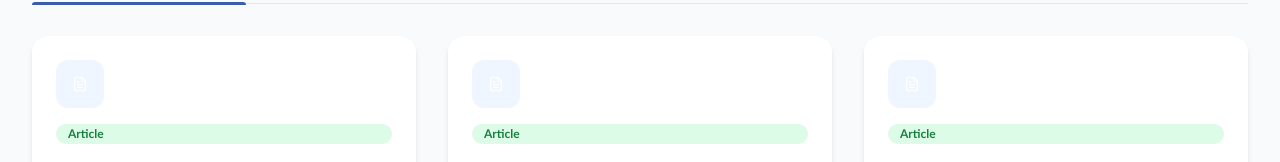
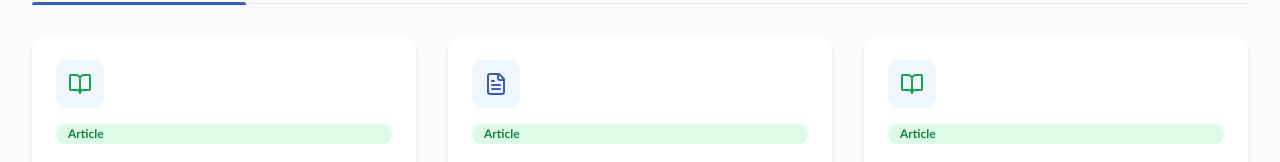
Before and after one commit to Mutarura/SU-Mental-Health-Club, a Next.js app: page /resources in a window 1280 px wide. Shown: the part 344-506 px from the top of the page. Built offline with nearby package versions, Linux system fonts and the light colour scheme; no server answers; the database is empty.

Commit message:
completionId: cgen-4e1c819277b8428a9329b760f7881ce7
cgen-4e1c819277b8428a9329b760f7881ce7

```diff
--- a/src/app/resources/page.tsx
+++ b/src/app/resources/page.tsx
@@ -76,11 +76,13 @@ const DEFAULT_RESOURCES: Resource[] = [
 const getCategoryIcon = (category: string) => {
   const lowerCategory = category.toLowerCase();
   if (lowerCategory.includes('article') || lowerCategory.includes('blog')) {
-    return <DocumentIcon className="w-4 h-4 text-white" />;
+    return <DocumentIcon className="w-6 h-6 text-su-blue" />;
   } else if (lowerCategory.includes('guide') || lowerCategory.includes('help')) {
-    return <DocumentIcon className="w-4 h-4 text-white" />;
+    return <BookIcon className="w-6 h-6 text-green-600" />;
+  } else if (lowerCategory.includes('podcast')) {
+    return <SoundIcon className="w-6 h-6 text-purple-600" />;
   } else {
-    return <BookIcon className="w-4 h-4 text-white" />;
+    return <LightbulbIcon className="w-6 h-6 text-yellow-600" />;
   }
 };
 
```
